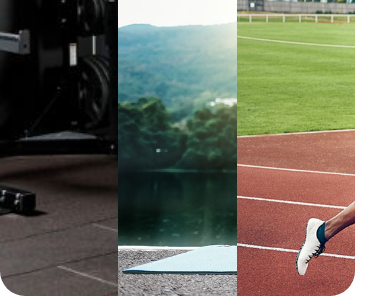
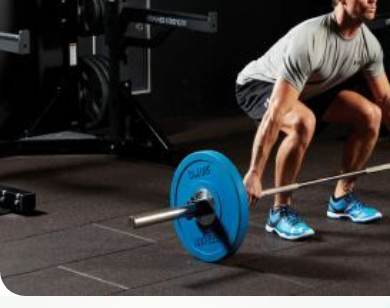
Before and after one commit to wildbeast321/innovatia, a website: page index.html in a window 390 px wide. Shown: the part 242-550 px from the top of the page. Drawn offline with nearby package versions, Linux system fonts and the light colour scheme.

Commit message:
Hello Fitness

```diff
--- a/css/style.css
+++ b/css/style.css
@@ -53,3 +53,32 @@ z-index:  1 ;
    left:15px;
    font-size:2em;
 }
+
+@media only screen and (max-width: 768px) {
+
+   .maintxt {
+
+      background-image: url("strength.png");
+      background-size: cover;
+      height: 370px;
+      width: 100%;
+      border-top-left-radius: 25px;
+      border-bottom-left-radius: 25px;
+   }
+   .secondmaintxt{
+      background-image: url("yoga.png");
+      background-size: cover;
+      height: 370px;
+      width: 100%;
+
+   }
+
+   .thirdmaintxt{
+      background-image: url("running.png");
+      background-size: cover;
+      height: 370px;
+      width: 100%;
+      border-top-right-radius: 25px;
+      border-bottom-right-radius: 25px;
+   }
+ }
--- a/js/scripts.js
+++ b/js/scripts.js
@@ -1,4 +1,6 @@
 $(document).ready(function(){
+    var resolution=$(window).width();
+    if(resolution>768){
     $(".maintxt").mouseenter(function(){
         $(".maintxt").animate({
             width: '50%'
@@ -65,4 +67,5 @@ $(document).ready(function(){
             width: '30.33%'
         });
     });
+}
 });
```
